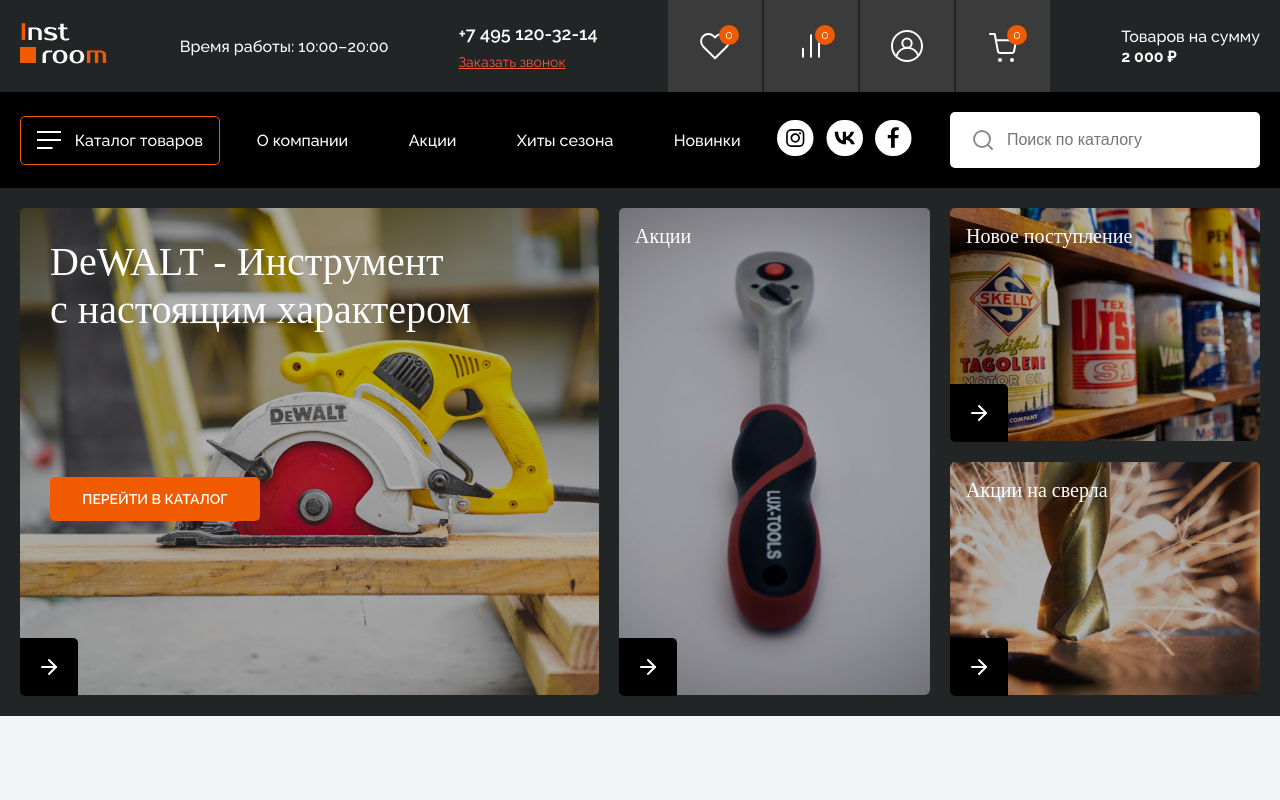
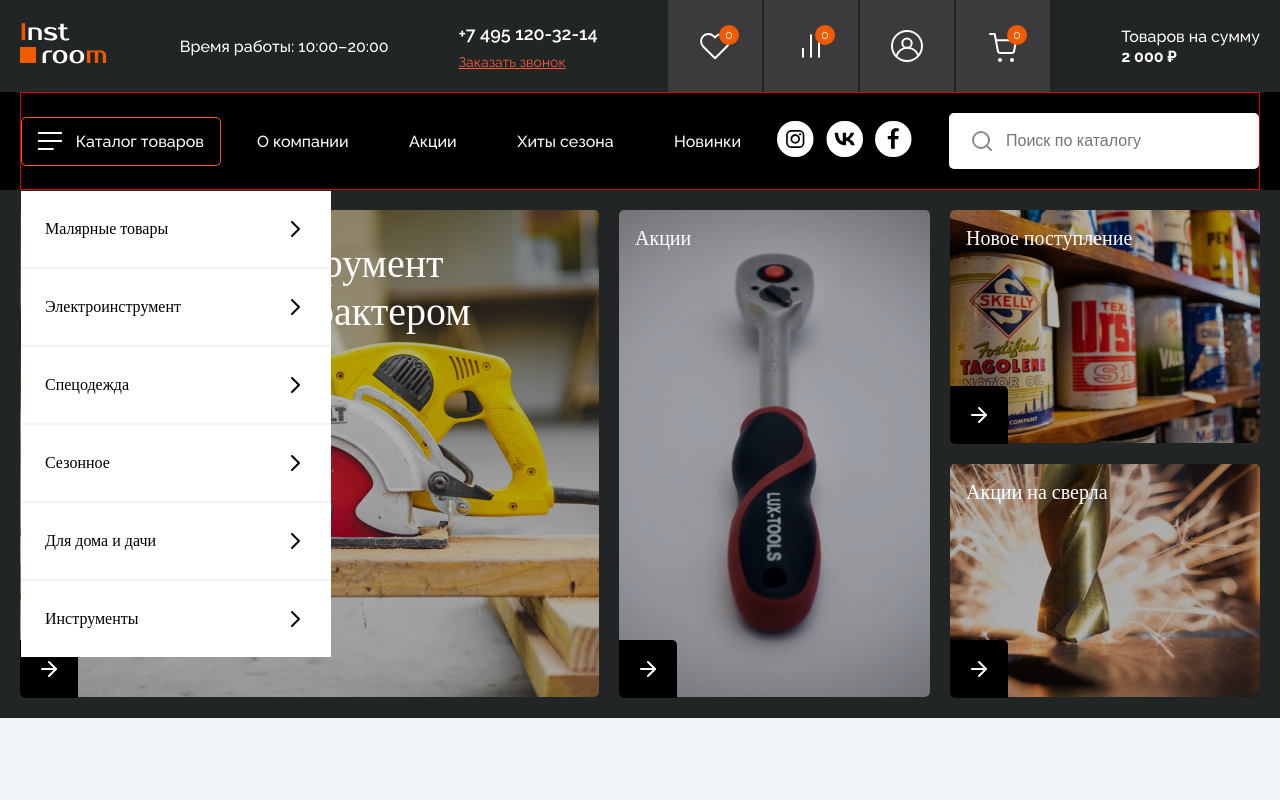
Before and after one commit to Behruz746/Inst-room.com, a React (Vite) app: page / in a window 1280 px wide. Shown: the top 800 px of the page. Built offline with nearby package versions, Linux system fonts and the light colour scheme; no server answers; a web font is replaced by a local one.

Commit message:
added CatalogGoods compoenet

```diff
--- /dev/null
+++ b/src/components/CatalogGoods/CatalogGoods.jsx
@@ -0,0 +1,57 @@
+import "./styles.scss";
+
+const MySvg = () => (
+  <svg
+    width="24"
+    height="24"
+    viewBox="0 0 24 24"
+    fill="none"
+    xmlns="http://www.w3.org/2000/svg"
+  >
+    <g id="arrow-left">
+      <path
+        id="Vector"
+        d="M15 19L8 12L15 5"
+        stroke="#000"
+        stroke-width="2"
+        stroke-linecap="round"
+        stroke-linejoin="round"
+      />
+    </g>
+  </svg>
+);
+
+const CatalogGoods = () => (
+  <div className="CatalogGoods blackColor">
+    <div className="catalog__container">
+      <ul className="catalog__list fontProsto">
+        <li className="catalog__item">
+          <h3>Малярные товары</h3>
+          <MySvg />
+        </li>
+        <li className="catalog__item">
+          <h3>Электроинструмент</h3>
+          <MySvg />
+        </li>
+        <li className="catalog__item">
+          <h3>Спецодежда</h3>
+          <MySvg />
+        </li>
+        <li className="catalog__item">
+          <h3>Сезонное</h3>
+          <MySvg />
+        </li>
+        <li className="catalog__item">
+          <h3>Для дома и дачи</h3>
+          <MySvg />
+        </li>
+        <li className="catalog__item">
+          <h3>Инструменты</h3>
+          <MySvg />
+        </li>
+      </ul>
+    </div>
+  </div>
+);
+
+export default CatalogGoods;
--- /dev/null
+++ b/src/components/CatalogGoods/styles.scss
@@ -0,0 +1,74 @@
+.CatalogGoods {
+   width: 100%;
+//    border: 1px solid #d00;
+   position: absolute;
+   top: 98px;
+   left: 0;
+   transform: translateX(-0%);
+   z-index: 5;
+}
+
+.catalog__container {
+    max-width: 310px;
+    width: 100%;
+    background-color: #fff;
+}
+
+.catalog__list {
+    display: flex;
+    flex-direction: column;
+    align-items: flex-start;
+}
+
+.catalog__item {
+    width: 100%;
+    display: flex;
+    justify-content: space-between;
+    align-items: center;
+    padding: 26px 24px;
+    background-color: #fff;
+    transition: .3s ease-in-out;
+    border-top: .3px solid #F2F5F7;
+    border-bottom: .3px solid #F2F5F7;
+
+    &:nth-child(1) {
+        border-top: 0 !important;
+    }
+
+    &:nth-child(6) {
+        border-bottom: 0 !important;
+    }
+
+    h3 {
+        font-size: 16px;
+        font-style: normal;
+        font-weight: 400;
+        line-height: 20px;
+        color: #000;
+        transition: .2s linear;
+    }
+
+    &:hover {
+        background-color: #212526;
+
+        h3 {
+            color: #fff;
+        }
+
+        svg {
+            path {
+                stroke: #fff;
+            }
+        }
+    }
+
+    svg {
+        width: 24px;
+        height: 24px;
+        transform: rotate(180deg);
+
+        path {
+            transition: .1s linear;
+        }
+    }
+}
--- a/src/components/Header/Header.jsx
+++ b/src/components/Header/Header.jsx
@@ -2,6 +2,7 @@ import "./Header.scss";
 
 import { MainMenu, MenuLast, Links } from "../MainMenu/MainMenu";
 import { dataNav, dataMenu, dataLink } from "../../data/data";
+import CatalogGoods from "../CatalogGoods/CatalogGoods";
 
 function Header() {
   return (
@@ -60,6 +61,8 @@ function Header() {
                 <img src="./images/search.svg" alt="search icon" />
                 <input type="text" placeholder="Поиск по каталогу" />
               </div>
+
+              <CatalogGoods />
             </div>
           </div>
         </div>
--- a/src/components/Header/Header.scss
+++ b/src/components/Header/Header.scss
@@ -1,22 +1,9 @@
 .HeaderBottom {
     background-color: #000;
-}
 
-.CatalogGoods {
-    position: relative;
-}
-
-.catalog__container {
-    padding: 0 20px;
-    max-width: 1300px;
-    width: 100%;
-    height: 200px;
-    transform: translateX(-50%);
-    position: absolute;
-    top: 0;
-    left: 50%;
-    z-index: 5;
-    background-color: #fff;
+    .container {
+        overflow: visible !important;
+    }
 }
 
 .headerT__container, .headerB__container {
@@ -27,7 +14,9 @@
 }
 
 .headerB__container {
+    position: relative;
     padding: 20px 0;
+    border: 1px solid #d00;
 }
 
 .header__logo {
--- a/src/layout/RootLeyout.jsx
+++ b/src/layout/RootLeyout.jsx
@@ -1,22 +1,12 @@
 import { Outlet } from "react-router-dom";
 import Header from "../components/Header/Header";
 import Footer from "../components/Footer/Footer";
-
-const CatalogGoods = () => (
-  <div className="CatalogGoods blackColor">
-    <div className="container">
-      <div className="catalog__container">
-        <h1>Hello Catalog</h1>
-      </div>
-    </div>
-  </div>
-);
+import CatalogGoods from "../components/CatalogGoods/CatalogGoods";
 
 function RootLeyout() {
   return (
     <>
       <Header />
-      {/* <CatalogGoods /> */}
       <main className="app__main">
         <Outlet />
       </main>
```
